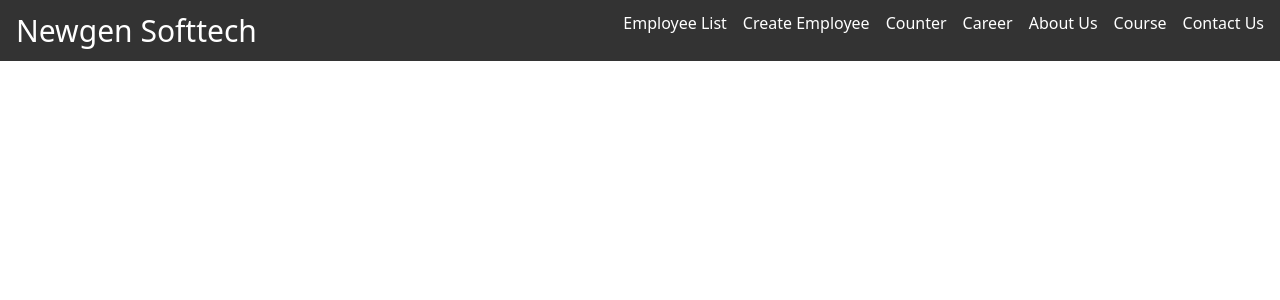
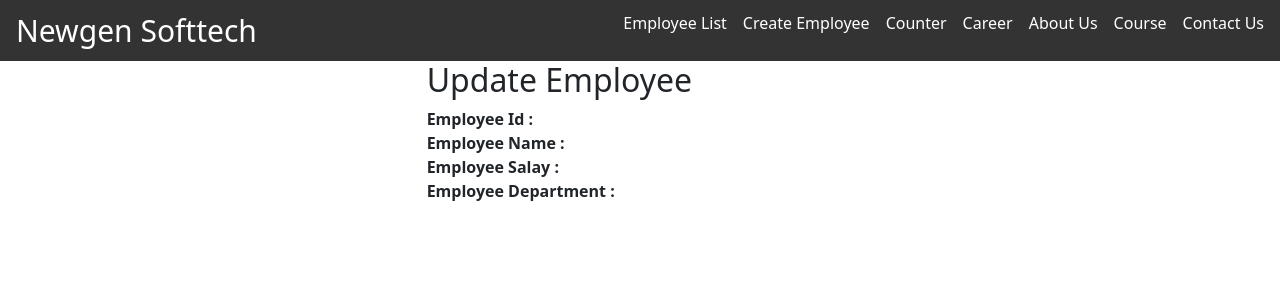
Before and after one commit to RamGade23/my-first-app, an Angular app: page /employee-details/1 in a window 1280 px wide. Before the commit this address led to /. Shown: the top 300 px of the page. Built offline with nearby package versions, Linux system fonts and the light colour scheme; no server answers.

Commit message:
lecture 20 feb 2025

```diff
--- a/src/app/app.routes.ts
+++ b/src/app/app.routes.ts
@@ -8,6 +8,7 @@ import { CounterComponent } from './counter/counter.component';
 import { EmployeeListComponent } from './employee-list/employee-list.component';
 import { CreateEmployeeComponent } from './create-employee/create-employee.component';
 import { UpdateEmployeeComponent } from './update-employee/update-employee.component';
+import { EmployeeDetailsComponent } from './employee-details/employee-details.component';
 
 export const routes: Routes = [
     { path: '', pathMatch: 'full', component: HomeComponent },
@@ -18,5 +19,6 @@ export const routes: Routes = [
     { path: 'counter', component: CounterComponent },
     { path: 'employee-list', component: EmployeeListComponent },
     { path: 'create-employee', component: CreateEmployeeComponent },
-    { path: 'update-employee/:id', component: UpdateEmployeeComponent }
+    { path: 'update-employee/:id', component: UpdateEmployeeComponent },
+    { path: 'employee-details/:id', component: EmployeeDetailsComponent }
 ];
--- /dev/null
+++ b/src/app/employee-details/employee-details.component.html
@@ -0,0 +1,15 @@
+<div class="col-md-4 offset-md-4">
+    <h2>Update Employee</h2>
+    <div>
+        <label><b>Employee Id :</b></label> {{employee.id}}
+    </div>
+    <div>
+        <label><b>Employee Name : </b></label> {{employee.name}}
+    </div>
+    <div>
+        <label><b>Employee Salay : </b></label> {{employee.salary}}
+    </div>
+    <div>
+        <label><b>Employee Department : </b></label> {{employee.department}}
+    </div>
+</div>
--- /dev/null
+++ b/src/app/employee-details/employee-details.component.ts
@@ -0,0 +1,23 @@
+import { Component } from '@angular/core';
+import { Employee } from '../model/employee';
+import { EmployeeService } from '../service/employee.service';
+
+@Component({
+  selector: 'app-employee-details',
+  imports: [],
+  templateUrl: './employee-details.component.html',
+  styleUrl: './employee-details.component.css'
+})
+export class EmployeeDetailsComponent {
+  id!: number;
+  employee: Employee = new Employee;
+  constructor(private employeeService: EmployeeService) { }
+
+  ngOnInit() {
+    this.id = parseInt(window.location.pathname.split('/').pop() || '0');
+    this.employeeService.getEmployeeById(this.id).subscribe((data: Employee) => {
+      console.log('get employee by id response : ', data);
+      this.employee = data;
+    }, error => console.log('error while calling get employee by id api : ', error));
+  }
+}
--- a/src/app/employee-list/employee-list.component.html
+++ b/src/app/employee-list/employee-list.component.html
@@ -18,6 +18,10 @@
                 <td>{{employee.department}}</td>
                 <td>
                     <button class="btn btn-info" (click)="updateEmployee(employee.id)">Edit</button>
+                    <button class="btn btn-danger" style="margin-left: 10px;"
+                        (click)="deleteEmployee(employee.id)">Delete</button>
+                    <button class="btn btn-info" style="margin-left: 10px;"
+                        (click)="viewEmployee(employee.id)">View</button>
                 </td>
             </tr>
     </table>
--- a/src/app/employee-list/employee-list.component.ts
+++ b/src/app/employee-list/employee-list.component.ts
@@ -15,15 +15,32 @@ export class EmployeeListComponent implements OnInit {
   employeeList: Employee[] = []; //declared employeees as an array of Employee type
 
   ngOnInit() {
+    this.getEmployees();
+  }
+
+  getEmployees() {
     this.employeeService.getEmployees().subscribe(data => {
       data.forEach((employee) => console.log(employee));
       this.employeeList = data;
     });
   }
+
   updateEmployee(id: number | null) {
     console.log('inside updateEmployee method : ', id);
     //redirect to update employee page
     window.location.href = `/update-employee/${id}`;
   }
 
+  deleteEmployee(id: number | null) {
+    console.log('inside ddeleteEmployee method : ', id);
+    this.employeeService.deleteEmployee(id).subscribe((data: any) => {
+      console.log('delete api response : ', data);
+      this.getEmployees();
+    }, error => console.log('error from delete api call : ', error));
+  }
+
+  viewEmployee(id: number | null) {
+    console.log('inside viewEmployee');
+    window.location.href = `/employee-details/${id}`;
+  }
 }
--- a/src/app/service/employee.service.ts
+++ b/src/app/service/employee.service.ts
@@ -26,4 +26,8 @@ export class EmployeeService {
   updateEmployee(id: number, employee: Employee): Observable<Object> {
     return this.httpClient.put(`${this.BASE_URL}/${id}`, employee); //http://localhost:8090/api/employees/{id}
   }
+
+  deleteEmployee(id: number | null): Observable<Object> {
+    return this.httpClient.delete(`${this.BASE_URL}/${id}`);
+  }
 }
```
Also changed, not shown: src/app/employee-details/employee-details.component.css (added), 1 other file (tests, documents, lock files or other folders).
